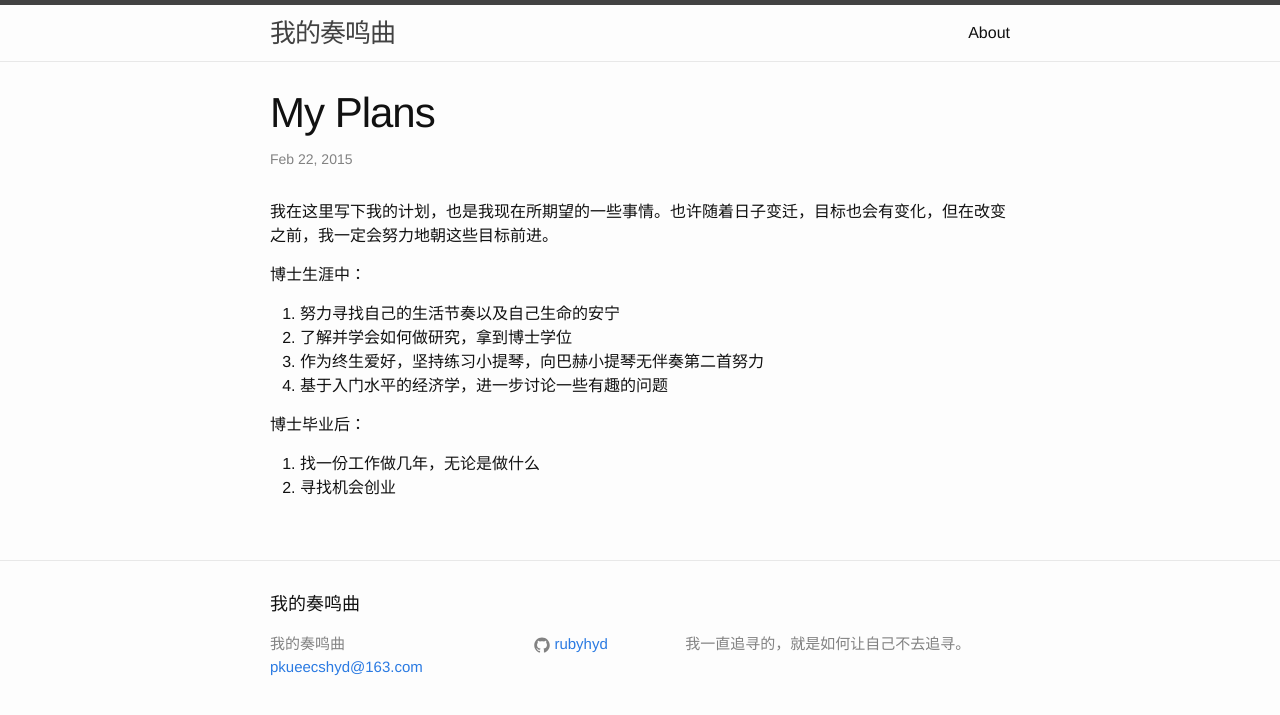
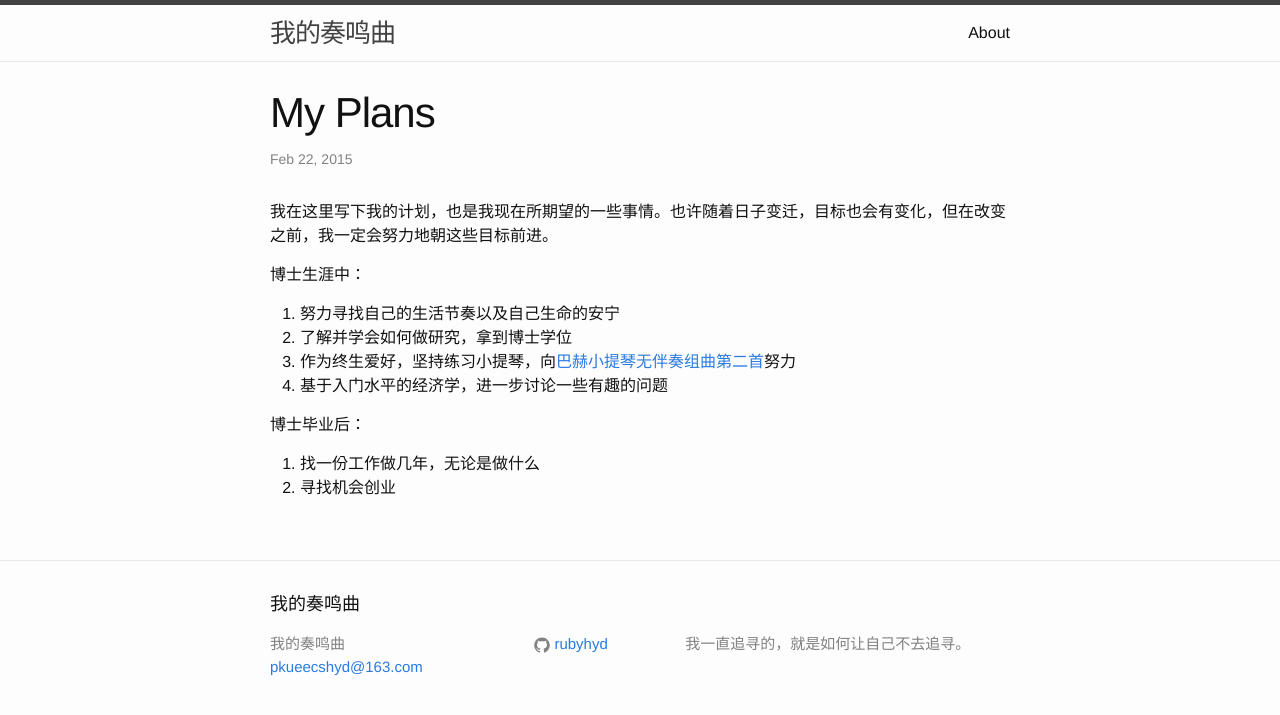
Before and after one commit to rubyhyd/rubyhyd.github.io, a Jekyll site: the page built from _posts/2015-02-22-My-plans.md, in a window 1280 px wide. Shown: the top 715 px of the page. Built offline with Jekyll 4.4.1, drawn with Linux system fonts in a browser that asks for light colours.

Commit message:
my plans

```diff
--- a/_posts/2015-02-22-My-plans.md
+++ b/_posts/2015-02-22-My-plans.md
@@ -11,7 +11,7 @@ categories: Life
 
 1. 努力寻找自己的生活节奏以及自己生命的安宁
 2. 了解并学会如何做研究，拿到博士学位
-3. 作为终生爱好，坚持练习小提琴，向巴赫小提琴无伴奏第二首努力
+3. 作为终生爱好，坚持练习小提琴，向[巴赫小提琴无伴奏组曲第二首](http://music.baidu.com/song/7986344)努力
 4. 基于入门水平的经济学，进一步讨论一些有趣的问题
 
 博士毕业后：
```
